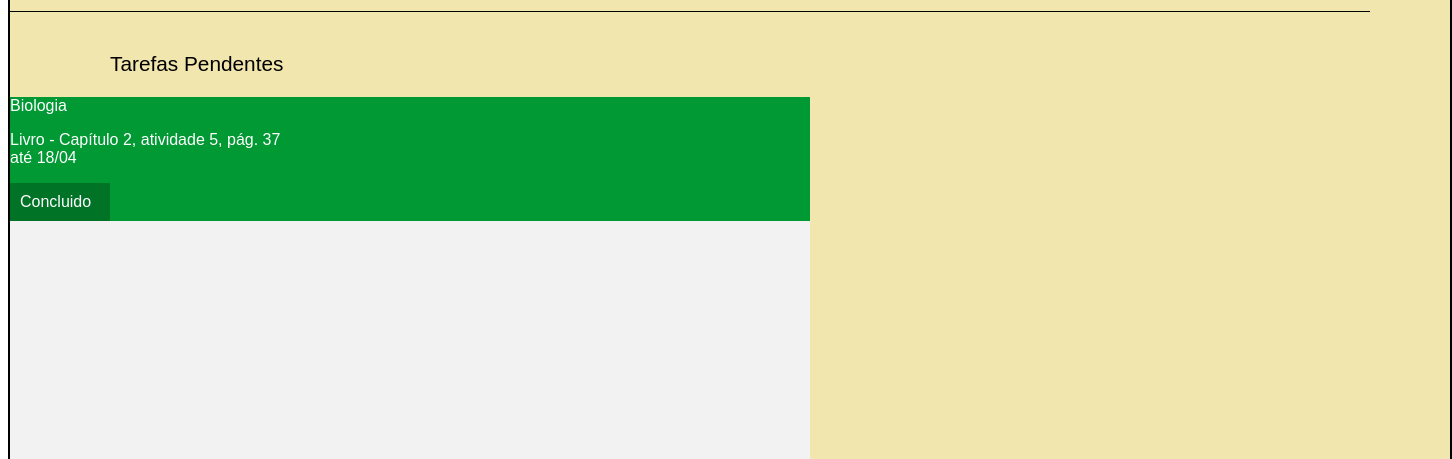
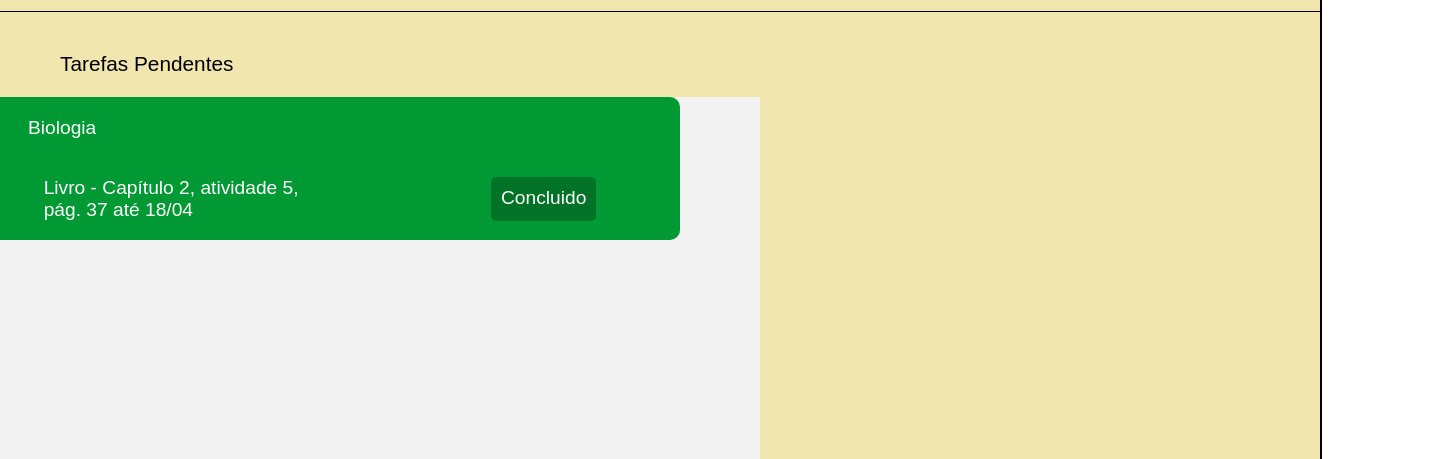
Before and after one commit to eduardohenriquequeiroz/Disciplinas-escolares, a plain HTML site: page index.html in a window 1280 px wide. Shown: the part 341-800 px from the top of the page, 1452 px wide, since content can reach past the window. Drawn offline with Linux system fonts and the light colour scheme.

Commit message:
Alterado

```diff
--- a/css/style.css
+++ b/css/style.css
@@ -3,6 +3,11 @@ body {
 }
 
 header {
+    display: flex;
+    justify-content: center;
+}
+
+main{
     display: flex;
     justify-content: center;
 }
@@ -127,15 +132,29 @@ li {
     background-color: #009933;
     color: white;
     justify-content: space-around;
+    border-radius: 10px;
+    width: 90dvh;
+}
+
+.marcacao{
+    display: flex;
+    justify-content: space-around;
 }
 
 .livro{
     width: 280px;
+    font-size: 1.2rem;
 }
 
 .concluido{
     padding: 10px;
     background-color: #007326;
-    width: 80px;
+    border-radius: 5px;
+    font-size: 1.2rem;
+}
 
+.materiabio{
+    margin-left: 68px;
+    font-size: 1.2rem;
+    padding-top: 20px;
 }
--- a/index.html
+++ b/index.html
@@ -30,6 +30,8 @@
         <img class="voltar" src="img/voltar.png" alt="voltar" width="50px" height="50px">
     </section>
 
+
+    <main>
         <section class="tarefas">
             <section class="descricao">
                 <p class="nome">Olá João Hélio!</p>
@@ -38,12 +40,13 @@
 
             <section class="linha"></section>
 
+
             <p class="pendentes">Tarefas Pendentes</p>
 
             <section class="disciplinas">
                 <section class="biologia">
-                <p>Biologia</p>
-                <section>
+                    <p class="materiabio">Biologia</p>
+                    <section class="marcacao">
                         <p class="livro">Livro - Capítulo 2, atividade 5, pág. 37 até 18/04</p>
                         <p class="concluido">Concluido</p>
                     </section>
@@ -52,6 +55,7 @@
             </section>
 
         </section>
+    </main>
 </body>
 
 </html>
```
Lines whose indentation alone changed are shown as unchanged.
